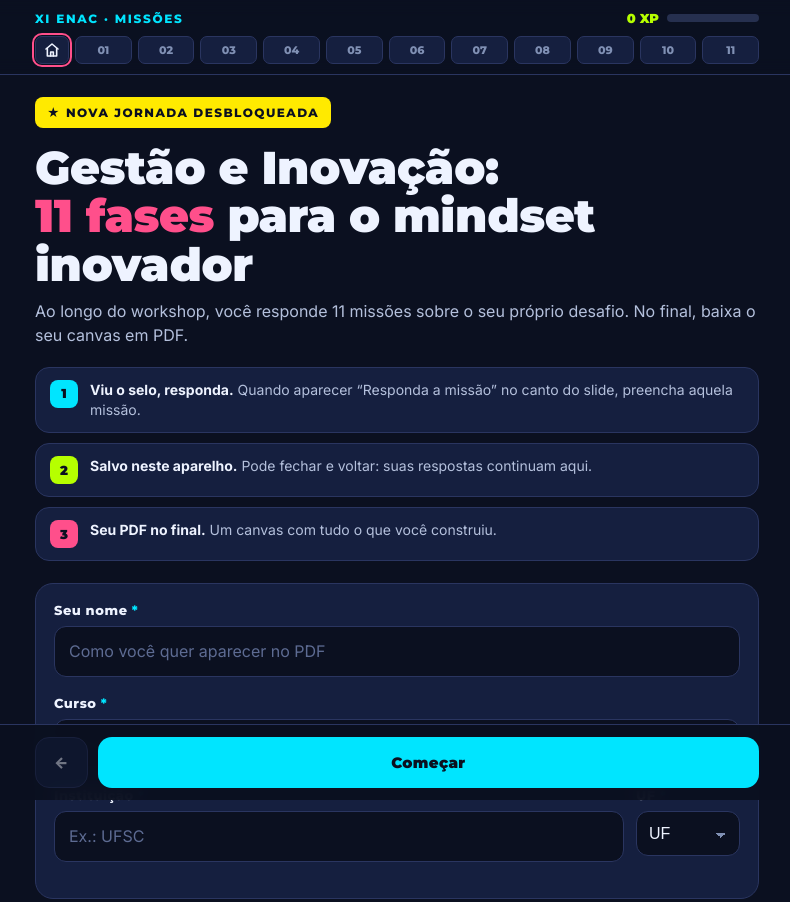
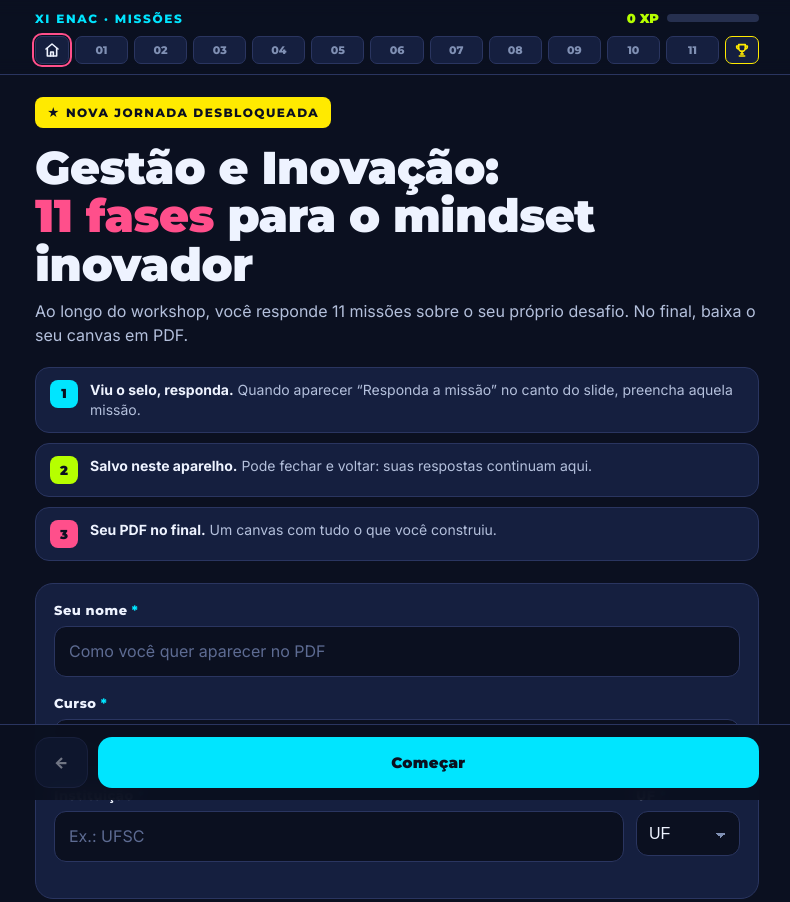
Before and after one commit to engsoftrhuanb/missoes-gestaoeinovacao, a plain HTML site: page index.html in a window 1280 px wide. Shown: the top 902 px of the page, without its empty margins (243-1033 px from the left). Drawn offline with Linux system fonts and the light colour scheme.

Commit message:
Add files via upload

```diff
--- a/index.html
+++ b/index.html
@@ -39,6 +39,9 @@ input,textarea{font:inherit}
 .map button.home{flex:0 0 34px;display:grid;place-items:center;color:var(--cy)}
 .map button.home.cur{color:var(--ink)}
 .map button.home svg{width:16px;height:16px}
+.map button.end{flex:0 0 34px;display:grid;place-items:center;color:var(--ye);border-color:var(--ye)}
+.map button.end.cur{background:var(--ye);color:var(--bg);outline-color:var(--ye)}
+.map button.end svg{width:16px;height:16px}
 
 /* telas */
 .screen{display:none;padding-top:22px}
@@ -212,11 +215,16 @@ select:focus{border-color:var(--c)}
 const MISSIONS = [
   {
     n: 1, key: 'desafio', title: 'Meu desafio', color: 'pk',
-    intro: 'Escolha um desafio real, que você vive ou observa. Ele vai acompanhar você em todas as fases.',
+    intro: 'Escolha um desafio real, que você vive ou observa. Ele vai acompanhar você em todas as missões.',
     fields: [
-      { id: 'd_acao', type: 'compose', req: true,
-        parts: [['Como posso', 'd_acao', 'ação (ex.: aumentar a participação)'], ['para', 'd_quem', 'quem (ex.: calouros de engenharia)'], ['para que', 'd_res', 'resultado (ex.: conheçam o CREA-Jr)']],
-        end: '?' },
+      { id: 'd_prob', type: 'area', req: true, label: 'Qual problema você quer resolver?', ph: 'Ex.: poucos calouros participam das ações do CREA-Jr na minha regional.' },
+      { id: 'd_quem', type: 'text', req: true, label: 'Quem é afetado por esse problema?', ph: 'Ex.: calouros de engenharia da minha instituição' },
+      { id: 'd_res', type: 'area', req: true, label: 'O que muda se ele for resolvido?', ph: 'Ex.: mais calouros conhecem e se associam ao CREA-Jr.' },
+      { id: 'd_card', type: 'challenge' },
+      { id: 'd_hor', type: 'choice', req: true, label: 'Em qual horizonte de inovação está o seu desafio?', help: 'Escolha um.',
+        opts: ['1º horizonte · Aprimorar o que já está funcionando', '2º horizonte · Novos negócios com base no que já domina', '3º horizonte · Experimentação: é hora de arriscar'] },
+      { id: 'd_tipos', type: 'multi', req: true, max: 3, label: 'Quais tipos de inovação podem ser usados no desafio?', help: 'Escolha até 3.',
+        opts: ['Modelo de lucratividade', 'Rede', 'Estrutura', 'Processo', 'Desempenho do produto', 'Sistema de produto', 'Serviço', 'Canal', 'Marca', 'Envolvimento do cliente'] },
       { id: 'd_ctx', type: 'area', label: 'Por que esse desafio importa para você?', ph: 'Opcional: conte em 1 ou 2 frases.' }
     ]
   },
@@ -422,6 +430,9 @@ function renderMap(){
     b.onclick = ()=>go(i);
     map.appendChild(b);
   });
+  const e = document.createElement('button'); e.className = 'end' + (S.cur>=MISSIONS.length ? ' cur' : ''); e.title = 'Página final'; e.setAttribute('aria-label','Página final');
+  e.innerHTML = '<svg viewBox="0 0 24 24" fill="none" stroke="currentColor" stroke-width="2.4" stroke-linecap="round" stroke-linejoin="round"><path d="M7 4h10v5a5 5 0 0 1-10 0V4z"/><path d="M7 6H4v1a3 3 0 0 0 3 3"/><path d="M17 6h3v1a3 3 0 0 1-3 3"/><path d="M12 14v4"/><path d="M8 21h8"/><path d="M10 18h4"/></svg>';
+  e.onclick = ()=>go(MISSIONS.length); map.appendChild(e);
   const d = doneCount();
   $('#xpTxt').textContent = (d*100)+' XP';
   $('#xpBar').style.width = (d/MISSIONS.length*100)+'%';
@@ -443,6 +454,7 @@ function fieldHTML(f){
     }
     case 'compose': return `<div class="fld" data-f="${f.id}"><span class="lbl">Escreva o seu desafio <span class="req">*</span><small>Complete as três partes da frase.</small></span><div class="compose">${f.parts.map(p=>`<div class="w">${esc(p[0])}…</div><input type="text" id="${p[1]}" value="${esc(val(p[1])||'')}" placeholder="${esc(p[2])}">`).join('')}</div><div class="preview" id="prev_${f.id}"></div></div>`;
     case 'note': return `<div class="fld" data-f="${f.id}"><div class="legend"><div class="h">${esc(f.title)}</div>${f.items.map(i=>`<div class="r"><b>${esc(i[0])}</b><span>${esc(i[1])}</span></div>`).join('')}</div></div>`;
+    case 'challenge': return `<div class="fld" data-f="${f.id}"><div class="preview" id="prev_${f.id}"></div></div>`;
     case 'hypothesis': return `<div class="fld" data-f="${f.id}"><div class="preview" id="prev_${f.id}"></div></div>`;
     case 'scale': {
       const o = v||{};
@@ -462,6 +474,11 @@ function updPreviews(m){
       const el = $('#prev_'+f.id); const ps = f.parts.map(p=>(val(p[1])||'').trim());
       if(ps.every(x=>!x)){ el.className='preview empty'; el.innerHTML='<span class="k">Seu desafio</span>A frase aparece aqui enquanto você escreve.'; }
       else { el.className='preview'; el.innerHTML='<span class="k">Seu desafio</span>'+f.parts.map((p,i)=>esc(p[0])+' <b>'+(ps[i]?esc(ps[i]):'…')+'</b>').join(' ')+esc(f.end); }
+    }
+    if(f.type==='challenge'){
+      const el = $('#prev_'+f.id); const g = k => (val(k)||'').trim();
+      if(!g('d_prob') && !g('d_quem') && !g('d_res')){ el.className='preview empty'; el.innerHTML='<span class="k">Seu desafio</span>Responda as três perguntas para montar o seu desafio.'; }
+      else { el.className='preview'; el.innerHTML='<span class="k">Seu desafio</span><b>Problema:</b> '+(esc(g('d_prob'))||'…')+'<br><b>Quem é afetado:</b> '+(esc(g('d_quem'))||'…')+'<br><b>O que muda:</b> '+(esc(g('d_res'))||'…'); }
     }
     if(f.type==='hypothesis'){
       const el = $('#prev_'+f.id);
@@ -515,7 +532,7 @@ function bind(m){
       const f = m.fields.find(x=>x.id===id);
       if(arr.includes(v)) arr = arr.filter(x=>x!==v);
       else if(b.dataset.none) arr = [v];
-      else { arr = arr.filter(x=>x!==f.none); arr.push(v); }
+      else { if(f.max && arr.filter(x=>x!==f.none).length>=f.max){ toast('Escolha até '+f.max); return; } arr = arr.filter(x=>x!==f.none); arr.push(v); }
       S.a[id]=arr;
       body.querySelectorAll(`button[data-multi="${id}"]`).forEach(x=>x.setAttribute('aria-pressed', arr.includes(x.dataset.v)));
       save(); updBadge(m); renderMap(); };
@@ -647,6 +664,7 @@ function makePDF(){
         if(ps.some(Boolean)){ label('Meu desafio',pc); para(f.parts.map((p,i)=>p[0]+' '+(ps[i]||'…')).join(' ')+f.end, 12.5, 'B'); gap(8); wrote=true; }
         return;
       }
+      if(f.type==='challenge') return;
       if(f.type==='hypothesis'){
         const g=k=>(val(k)||'').trim();
         if(g('i_nome')||g('i_meta')){ label('Hipótese',pc); para('“Acreditamos que '+(g('i_acao')||'esta ação')+' vai mover '+(g('i_nome')||'este indicador')+' de '+(g('i_atual')||'X')+' para '+(g('i_meta')||'Y')+' até '+(g('i_prazo')||'esta data')+'.”',10.5,'R'); gap(8); wrote=true; }
```
